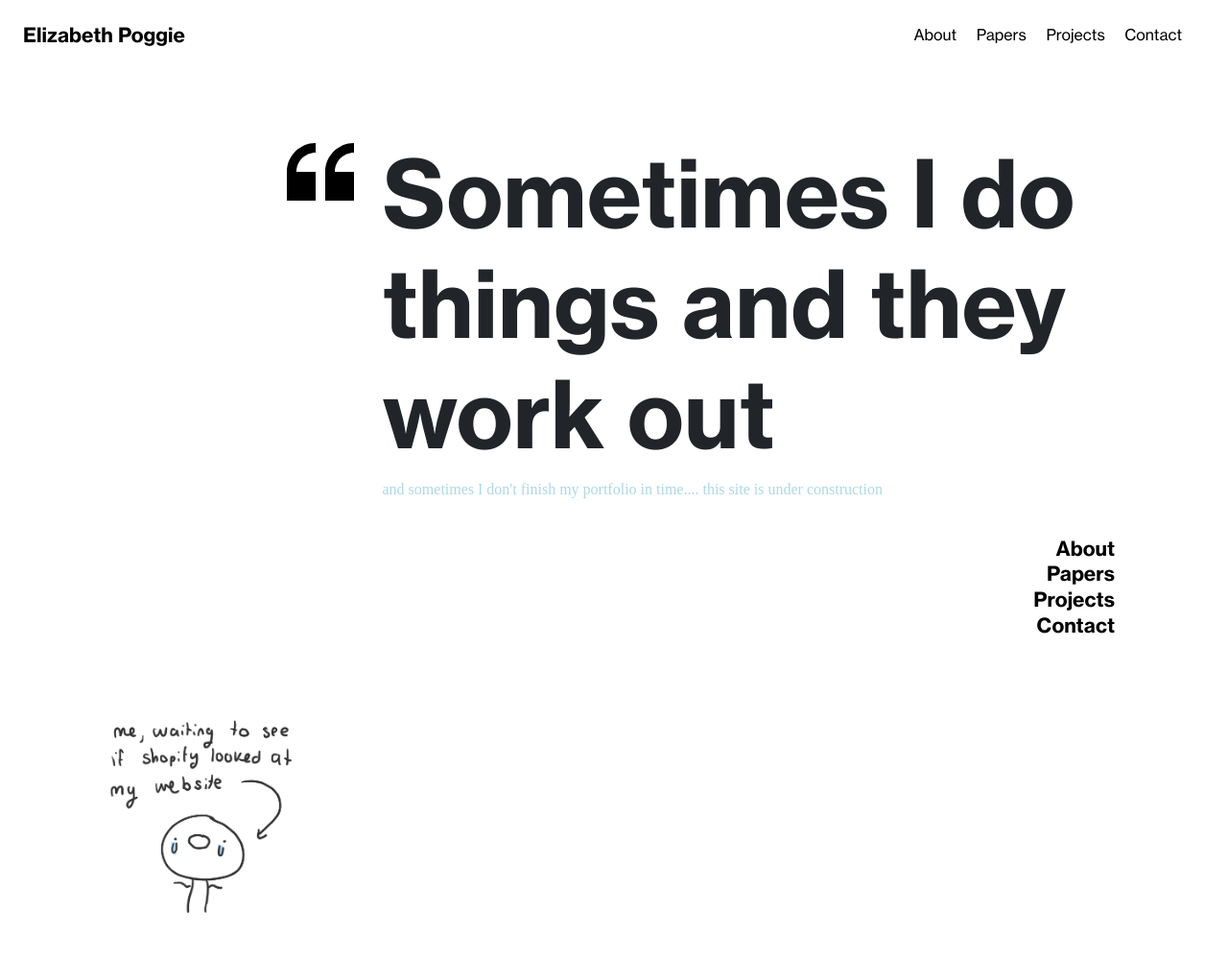
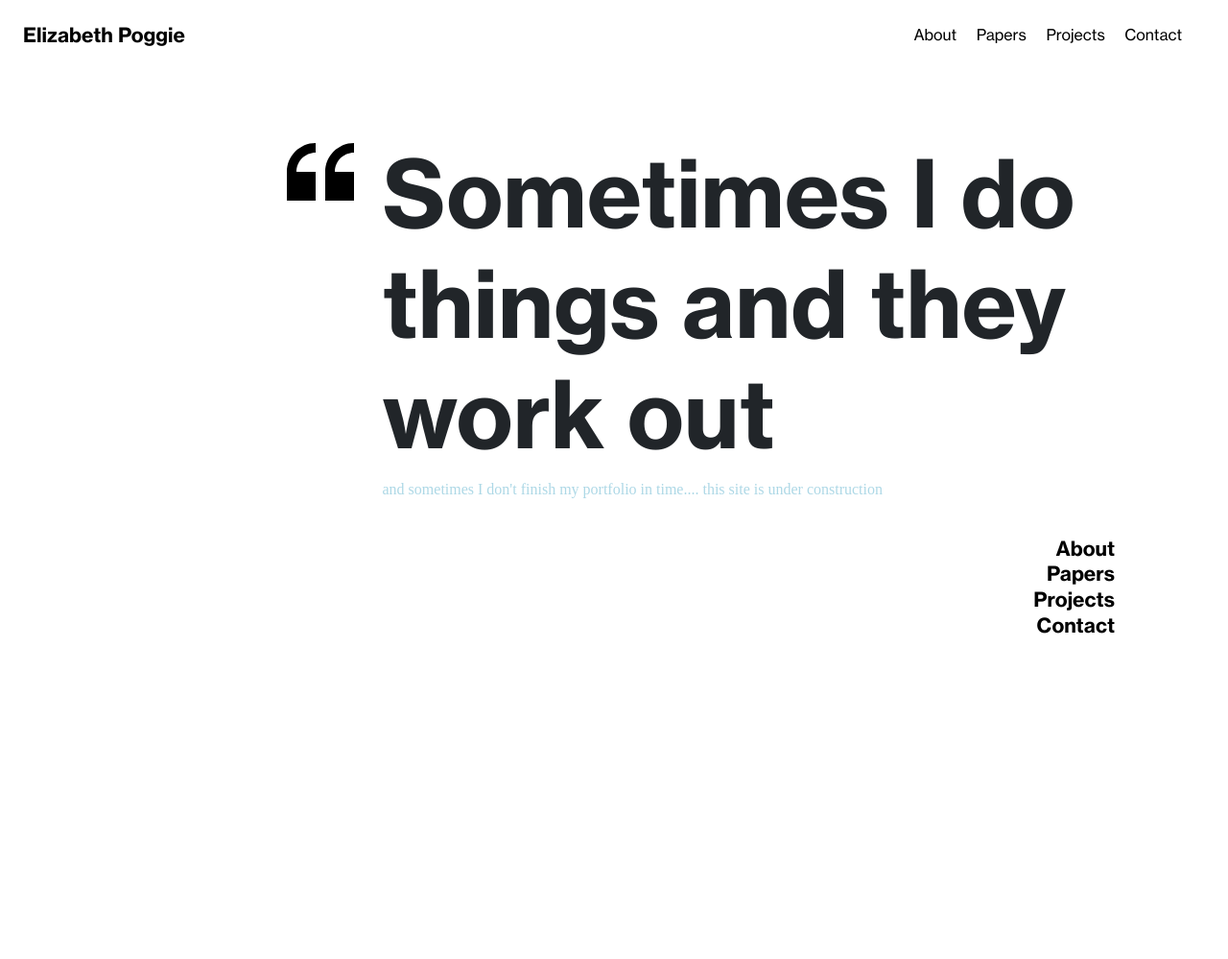
Before and after one commit to elizabeth-poggie/elizabethpoggie, a Jekyll site: the page built from index.markdown, in a window 1280 px wide. Shown: the whole page at 96% size. Built offline with Jekyll 4.4.1, drawn with Linux system fonts in a browser that asks for light colours; some web fonts are replaced; after the commit the page ends 900 px from its top, so only the background shows below that.

Commit message:
Update index.html
remove lil blurb

```diff
--- a/_layouts/index.html
+++ b/_layouts/index.html
@@ -23,13 +23,3 @@ layout: wrapper
         </div>
     </footer>
 </div>
-
-<footer class="footer">
-    <div class="container">
-        <div class="row">
-            <div class="col-12 col-md-4 col-lg-4 col-xl-3 p-5 p-md-1 p-lg-1 p-xl-1">
-                <img src="{{site.baseurl}}/assets/images/also-me.png" style="width: 100%;">
-            </div>
-        </div>
-    </div>
-  </footer>
```
